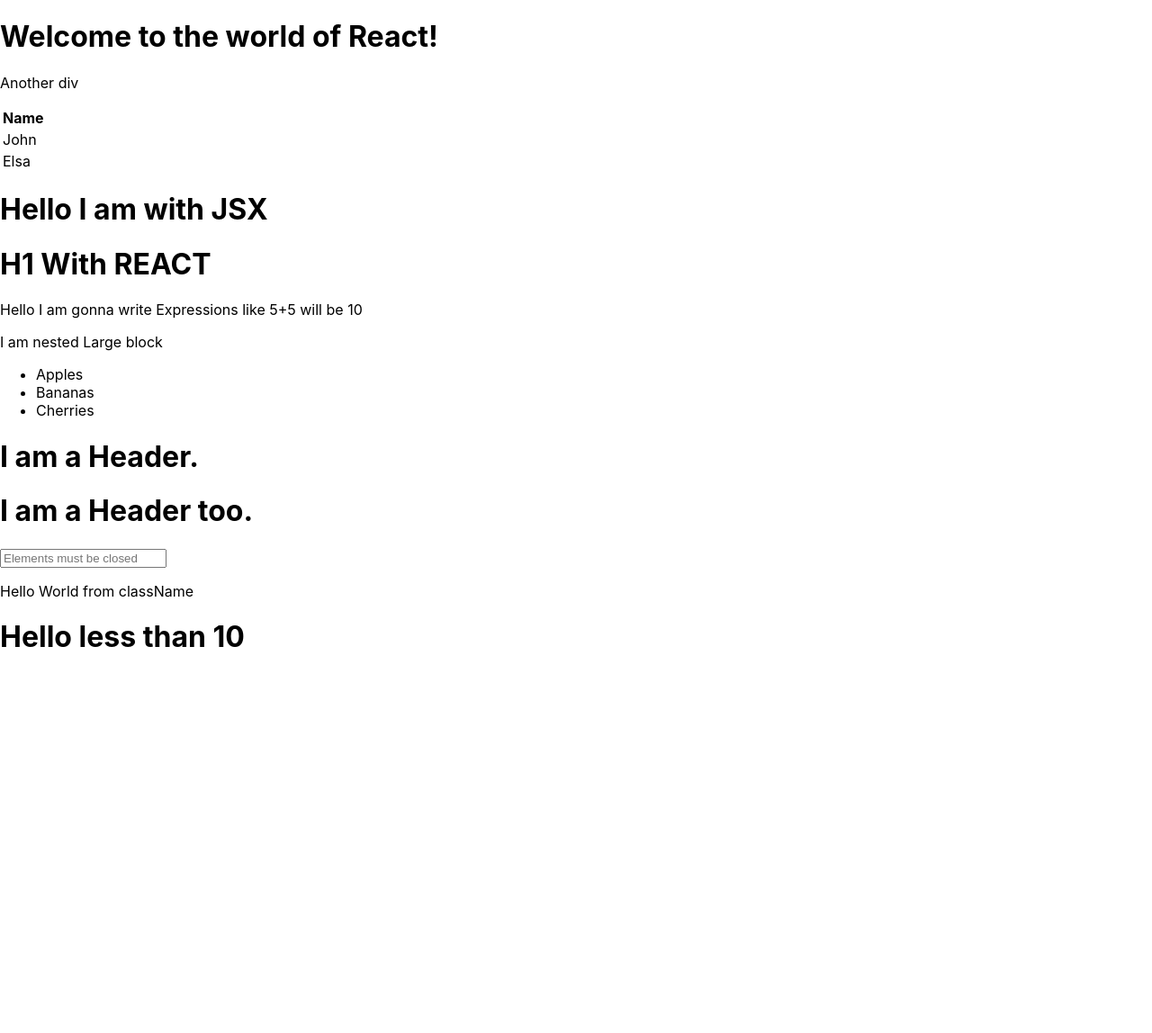
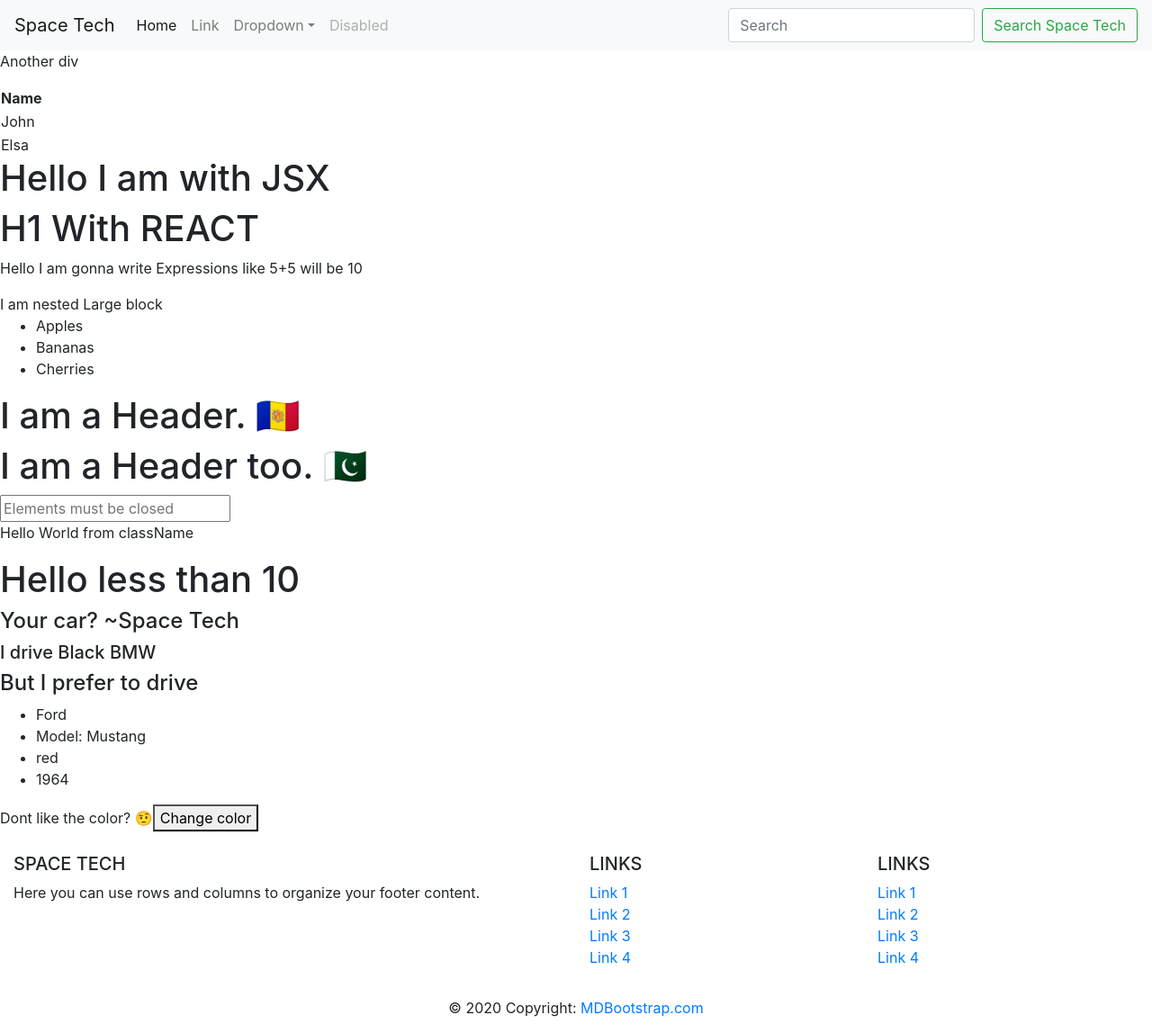
Before and after one commit to ProHashim/React-Starting-D, a React (Create React App) app: page / in a window 1280 px wide. Shown: the whole page at 90% size. Before the commit the page ends 800 px from the top, so only its background shows below. Built offline with nearby package versions, Linux system fonts and the light colour scheme.

Commit message:
Added more

```diff
--- a/public/index.html
+++ b/public/index.html
@@ -15,6 +15,10 @@
       user's mobile device or desktop. See https://developers.google.com/web/fundamentals/web-app-manifest/
     -->
     <link rel="manifest" href="%PUBLIC_URL%/manifest.json" />
+    <link
+      rel="stylesheet"
+      href="https://stackpath.bootstrapcdn.com/bootstrap/4.3.1/css/bootstrap.min.css"
+    />
     <!--
       Notice the use of %PUBLIC_URL% in the tags above.
       It will be replaced with the URL of the `public` folder during the build.
@@ -27,6 +31,7 @@
     <title>React App</title>
   </head>
   <body>
+    <header id="header"></header>
     <noscript>You need to enable JavaScript to run this app.</noscript>
     <div id="root"></div>
 
@@ -36,6 +41,7 @@
     <div id="myhead"></div>
 
     <div id="h1withreact"></div>
+    <div id="slider"></div>
 
     <div id="expressions"></div>
     <div id="onediv"></div>
@@ -47,15 +53,9 @@
     <div id="className"></div>
 
     <div id="ifele"></div>
-    <!--
-      This HTML file is a template.
-      If you open it directly in the browser, you will see an empty page.
 
-      You can add webfonts, meta tags, or analytics to this file.
-      The build step will place the bundled scripts into the <body> tag.
-
-      To begin the development, run `npm start` or `yarn start`.
-      To create a production bundle, use `npm run build` or `yarn build`.
-    -->
+    <div id="cars"></div>
+    <div id="car2"></div>
+    <div id="footer"></div>
   </body>
 </html>
--- /dev/null
+++ b/src/footer.jsx
@@ -0,0 +1,79 @@
+import React, { Component } from 'react';
+
+
+class Footer extends Component {
+    state = {  }
+    render() {
+        return (
+            <div>
+                {/* Footer */}
+      <footer className="page-footer font-small blue pt-4">
+        {/* Footer Links */}
+        <div className="container-fluid text-center text-md-left">
+          {/* Grid row */}
+          <div className="row">
+            {/* Grid column */}
+            <div className="col-md-6 mt-md-0 mt-3">
+              {/* Content */}
+              <h5 className="text-uppercase">{this.props.websiteName}</h5>
+              <p>Here you can use rows and columns to organize your footer content.</p>
+            </div>
+            {/* Grid column */}
+            <hr className="clearfix w-100 d-md-none pb-3" />
+            {/* Grid column */}
+            <div className="col-md-3 mb-md-0 mb-3">
+              {/* Links */}
+              <h5 className="text-uppercase">Links</h5>
+              <ul className="list-unstyled">
+                <li>
+                  <a href="#!">Link 1</a>
+                </li>
+                <li>
+                  <a href="#!">Link 2</a>
+                </li>
+                <li>
+                  <a href="#!">Link 3</a>
+                </li>
+                <li>
+                  <a href="#!">Link 4</a>
+                </li>
+              </ul>
+            </div>
+            {/* Grid column */}
+            {/* Grid column */}
+            <div className="col-md-3 mb-md-0 mb-3">
+              {/* Links */}
+              <h5 className="text-uppercase">Links</h5>
+              <ul className="list-unstyled">
+                <li>
+                  <a href="#!">Link 1</a>
+                </li>
+                <li>
+                  <a href="#!">Link 2</a>
+                </li>
+                <li>
+                  <a href="#!">Link 3</a>
+                </li>
+                <li>
+                  <a href="#!">Link 4</a>
+                </li>
+              </ul>
+            </div>
+            {/* Grid column */}
+          </div>
+          {/* Grid row */}
+        </div>
+        {/* Footer Links */}
+        {/* Copyright */}
+        <div className="footer-copyright text-center py-3">© 2020 Copyright:
+          <a href="https://mdbootstrap.com/"> MDBootstrap.com</a>
+        </div>
+        {/* Copyright */}
+      </footer>
+      {/* Footer */}
+            </div>
+         );
+    }
+}
+
+export default Footer;
--- /dev/null
+++ b/src/header.jsx
@@ -0,0 +1,49 @@
+import React, { Component } from 'react';
+// import { ReactDOM } from 'react-dom';
+
+class Header extends Component {
+    state = {  }
+    render() {
+        return (
+            <div>
+                <nav className="navbar navbar-expand-lg navbar-light bg-light">
+        <a className="navbar-brand" href="/">{this.props.websiteName}</a>
+        <button className="navbar-toggler" type="button" data-toggle="collapse" data-target="#navbarSupportedContent" aria-controls="navbarSupportedContent" aria-expanded="false" aria-label="Toggle navigation">
+          <span className="navbar-toggler-icon" />
+        </button>
+        <div className="collapse navbar-collapse" id="navbarSupportedContent">
+          <ul className="navbar-nav mr-auto">
+            <li className="nav-item active">
+              <a className="nav-link" href="/">Home <span className="sr-only">(current)</span></a>
+            </li>
+            <li className="nav-item">
+              <a className="nav-link" href="/">Link</a>
+            </li>
+            <li className="nav-item dropdown">
+              <a className="nav-link dropdown-toggle" href="/" id="navbarDropdown" role="button" data-toggle="dropdown" aria-haspopup="true" aria-expanded="false">
+                Dropdown
+              </a>
+              <div className="dropdown-menu" aria-labelledby="navbarDropdown">
+                <a className="dropdown-item" href="/">Action</a>
+                <a className="dropdown-item" href="/">Another action</a>
+                <div className="dropdown-divider" />
+                <a className="dropdown-item" href="/">Something else here</a>
+              </div>
+            </li>
+            <li className="nav-item">
+              <a className="nav-link disabled" href="/">Disabled</a>
+            </li>
+          </ul>
+          <form className="form-inline my-2 my-lg-0">
+            <input className="form-control mr-sm-2" type="search" placeholder="Search" aria-label="Search" />
+            <button className="btn btn-outline-success my-2 my-sm-0" type="submit">Search {this.props.websiteName}</button>
+          </form>
+        </div>
+      </nav>
+            </div>
+
+         );
+    }
+}
+
+export default Header;
--- a/src/index.js
+++ b/src/index.js
@@ -3,15 +3,16 @@
 import './index.css';
 import App from './App';
 import reportWebVitals from './reportWebVitals';
+import Header from './header'
+import Footer from './footer'
 
-ReactDOM.render(
-  <React.StrictMode>
-    <App />
-  </React.StrictMode>,
-  document.getElementById('root')
-);
+import Slider from './slider';
 
 
+
+// Create a variable to pass it to websiteName
+
+const websiteName = "Space Tech"
 const mytable = (
   <table>
     <tr>
@@ -64,8 +65,8 @@
 // you must put them inside a parent element, like a div element
 const myelement = (
   <div>
-    <h1>I am a Header.</h1>
-    <h1>I am a Header too.</h1>
+    <h1>I am a Header. 🇦🇩</h1>
+    <h1>I am a Header too. 🇵🇰</h1>
   </div>
 );
 
@@ -96,6 +97,96 @@
 
 ReactDOM.render(myIfElement, document.getElementById("ifele"))
 
+
+
+// Rendering a class/function component
+// ReactDOM.render(<ComponentName />, document.getElementById(""))
+
+// Using props
+
+ReactDOM.render(<Header websiteName={websiteName} />, document.getElementById("header"))
+
+// Using props footer
+ReactDOM.render(<Footer websiteName={websiteName} />, document.getElementById("footer"))
+
+//
+
+// ReactDOM.render(<Slider />, document.getElementById("slider"))
+
+
+class Car extends React.Component {
+  render() {
+    // <h5> I am using {this.props.brand} </h5>
+    return (
+      // To use objects please use state objects
+      <h5> I drive {this.props.color} {this.props.brand}</h5>
+    )
+  }
+}
+
+class Garage extends React.Component {
+  render() {
+
+
+    return (
+      <div>
+        < h4 > Your car? ~{this.props.websiteName} </h4>
+        <Car brand="BMW" color="Black" />
+      </div>
+
+    );
+  }
+}
+
+ReactDOM.render(<Garage websiteName={websiteName} />, document.getElementById('cars'));
+
+
+// Lets use state in React
+
+class Car2 extends React.Component {
+  constructor(props) {
+    super(props)
+    this.state = {
+      brand: "Ford",
+      model: "Mustang",
+      color: "red",
+      year: 1964
+    }
+  }
+  // Lets just change the status
+  chnagestatus = () => {
+    this.setState({ color: "black" })
+  }
+  render() {
+    return (
+      <div>
+        <h4>But I prefer to drive</h4>
+        <ul>
+          <li>
+            {this.state.brand}
+          </li>
+          <li>
+            Model: {this.state.model}
+          </li>
+          <li>
+            {this.state.color}
+          </li>
+          <li>
+            {this.state.year}
+          </li>
+        </ul>
+        <span>Dont like the color? 🤨</span>
+        <button
+          type="button"
+          onClick={this.chnagestatus}
+        >Change color</button>
+
+      </div>
+    )
+  }
+}
+ReactDOM.render(<Car2 />, document.getElementById('car2'));
+
 // If you want to start measuring performance in your app, pass a function
 // to log results (for example: reportWebVitals(console.log))
 // or send to an analytics endpoint. Learn more: https://bit.ly/CRA-vitals
--- /dev/null
+++ b/src/slider.jsx
@@ -0,0 +1,34 @@
+import React, { Component } from 'react';
+
+class Slider extends React.Component{
+    render() {
+      return (
+
+        <div id="carouselExampleControls" className="carousel slide" data-ride="carousel">
+
+          <div className="carousel-inner">
+            <div className="carousel-item active">
+              <img className="d-block w-100" src="https://source.unsplash.com/random/400*400" alt="First slide" />
+            </div>
+            <div className="carousel-item">
+              <img className="d-block w-100" src="https://source.unsplash.com/random/400*400" alt="Second slide" />
+            </div>
+            <div className="carousel-item">
+              <img className="d-block w-100" src="https://source.unsplash.com/random/400*400" alt="Third slide" />
+            </div>
+          </div>
+          <a className="carousel-control-prev" href="#carouselExampleControls" role="button" data-slide="prev">
+            <span className="carousel-control-prev-icon" aria-hidden="true" />
+            <span className="sr-only">Previous</span>
+          </a>
+          <a className="carousel-control-next" href="#carouselExampleControls" role="button" data-slide="next">
+            <span className="carousel-control-next-icon" aria-hidden="true" />
+            <span className="sr-only">Next</span>
+          </a>
+        </div>
+      );
+    }
+}
+
+
+  export default Slider;
```
Also changed, not shown: src/App.css (line endings or trailing spaces), 1 other file (tests, documents, lock files or other folders).
